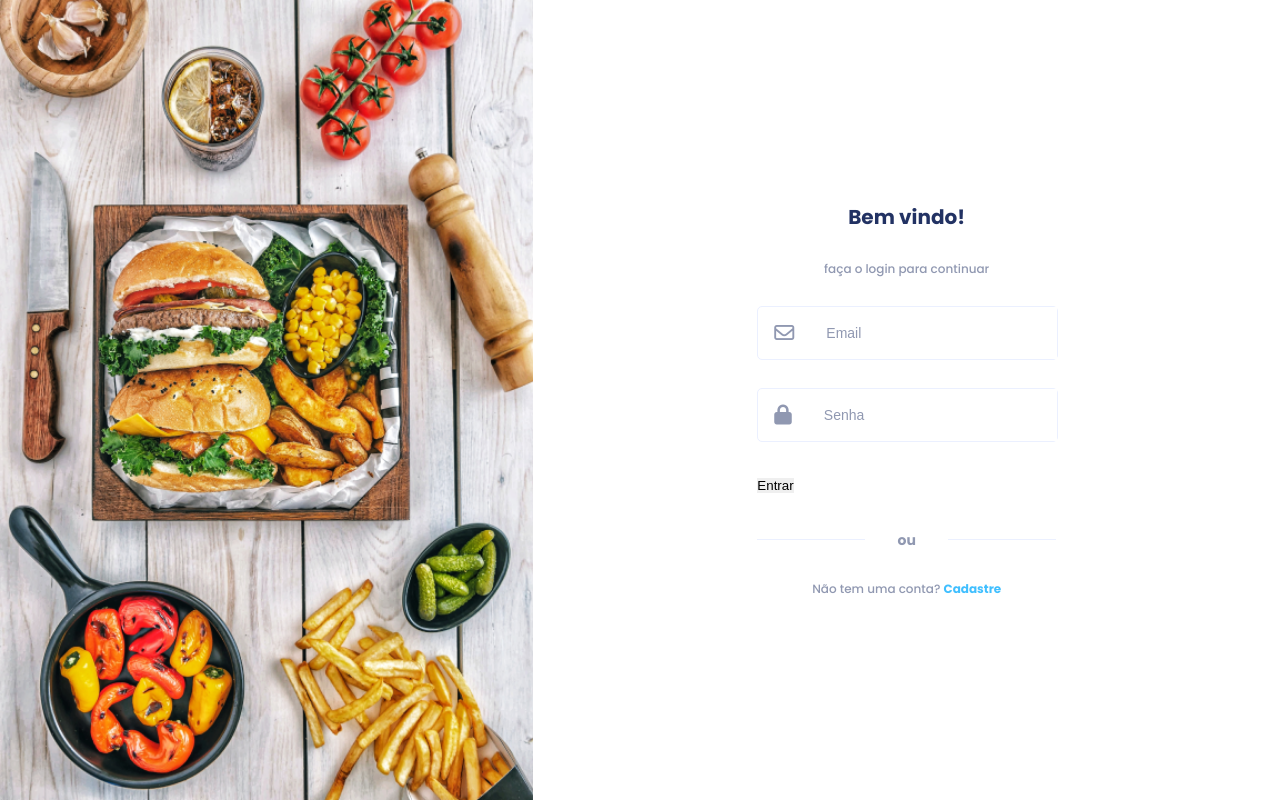
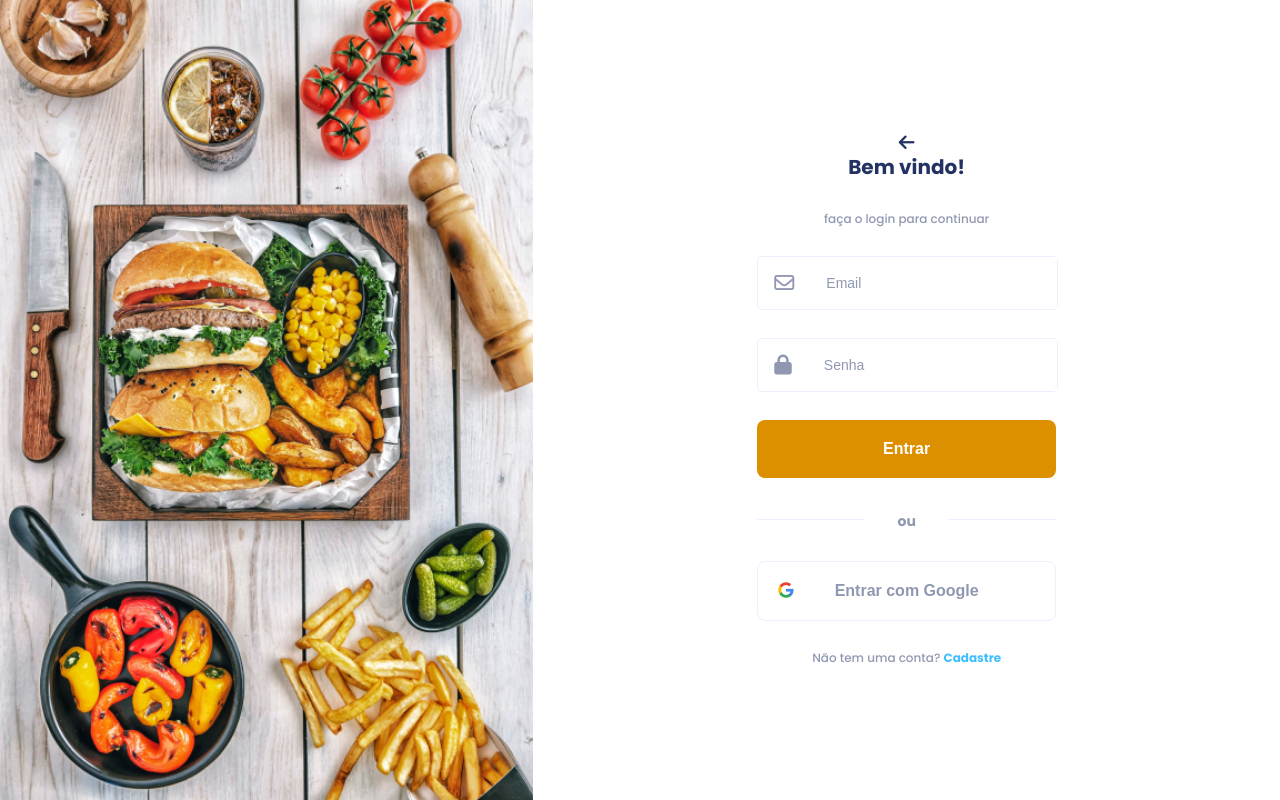
Before and after one commit to rodolfosouzamenezes/tegrafood, a plain HTML site: page front-end/index.html in a window 1280 px wide. Drawn offline with Linux system fonts and the light colour scheme.

Commit message:
feat(auth): buttons added

```diff
--- a/front-end/index.html
+++ b/front-end/index.html
@@ -25,6 +25,7 @@
 
     <div class="container__right">
       <div class="content">
+        <i class="fas fa-arrow-left"></i>
         <h1 class="subtitle">Bem vindo!</h1>
         <p class="description">faça o login para continuar</p>
 
@@ -32,12 +33,21 @@
           <form-input icon-class="far fa-envelope" type="email" placeholder="Email" input-id="email"></form-input>
           <form-input icon-class="fas fa-lock" type="password" placeholder="Senha" input-id="password"></form-input>
 
-          <input type="submit" value="Entrar">
+          <button type="submit" class="btn btn-primary">Entrar</button>
         </form>
 
         <div class="line-center">
           <span>ou</span>
         </div>
+
+        <button type="submit" class="btn btn-outlined">
+          <i class="fab fa-google"></i>
+          Entrar com Google
+          <span></span>
+          <span></span>
+          <span></span>
+          <span></span>
+        </button>
 
         <p class="description">
           Não tem uma conta? <a href="#">Cadastre</a>
--- a/front-end/src/styles/auth.css
+++ b/front-end/src/styles/auth.css
@@ -68,3 +68,71 @@
   font-weight: bold;
   text-decoration: none;
 }
+
+.btn-outlined {
+  z-index: 1;
+  background-color: transparent;
+  border: 1px solid #EBF0FF;
+  color: #9098B1;
+  transition: all 0.2s ease-in-out;
+  overflow: hidden;
+}
+
+/* Adicionando as cores no icon da Google */
+.btn-outlined > .fa-google {
+  background: conic-gradient(from -45deg, #ea4335 110deg, #4285f4 90deg 180deg, #34a853 180deg 270deg, #fbbc05 270deg) 73% 55%/150% 150% no-repeat;
+  -webkit-background-clip: text;
+  background-clip: text;
+  color: transparent;
+  -webkit-text-fill-color: transparent;
+  position: absolute;
+  left: 20px;
+  z-index: 1;
+  transition: all .5s ease-in-out;
+}
+
+.btn-outlined:hover > .fa-google {
+  background: white;
+  -webkit-background-clip: text;
+  -webkit-text-fill-color: transparent;
+  background-clip: text;
+  z-index: 1;
+}
+
+
+.btn-outlined > span {
+  position: absolute;
+  width: 25%;
+  height: 100%;
+  transform: translateY(150%);
+  border-radius: 50%;
+  background-color: var(--primary-color);
+  transition: all 0.5s ease-in-out;
+  left: calc(var(--n) * 25%);
+  transition-delay: calc(var(--n) * .1s);
+  z-index: -1;
+}
+
+.btn-outlined:hover {
+  color: #FFFFFF;
+}
+
+.btn-outlined:hover > span {
+  transform: translateY(0) scale(2);
+}
+
+.btn-outlined > span:nth-child(2){
+  --n: 0;
+}
+
+.btn-outlined span:nth-child(3) {
+  --n: 1;
+}
+
+.btn-outlined span:nth-child(4) {
+  --n: 2;
+}
+
+.btn-outlined span:nth-child(5) {
+  --n: 3;
+}
--- a/front-end/src/styles/global.css
+++ b/front-end/src/styles/global.css
@@ -30,3 +30,24 @@ body {
   font-size: 12px;
   color: rgba(34, 50, 99, 0.5);
 }
+
+.btn {
+  width: 100%;
+  padding: 20px;
+  border-radius: 8px;
+  color: #FFFFFF;
+  font-weight: bold;
+  cursor: pointer;
+  position: relative;
+  font-size: 16px;
+  transition: all 0.2s ease-in-out;
+}
+
+.btn-primary {
+  background-color: var(--secondary-color);
+
+}
+
+.btn-primary:hover {
+  opacity: .7;
+}
```
